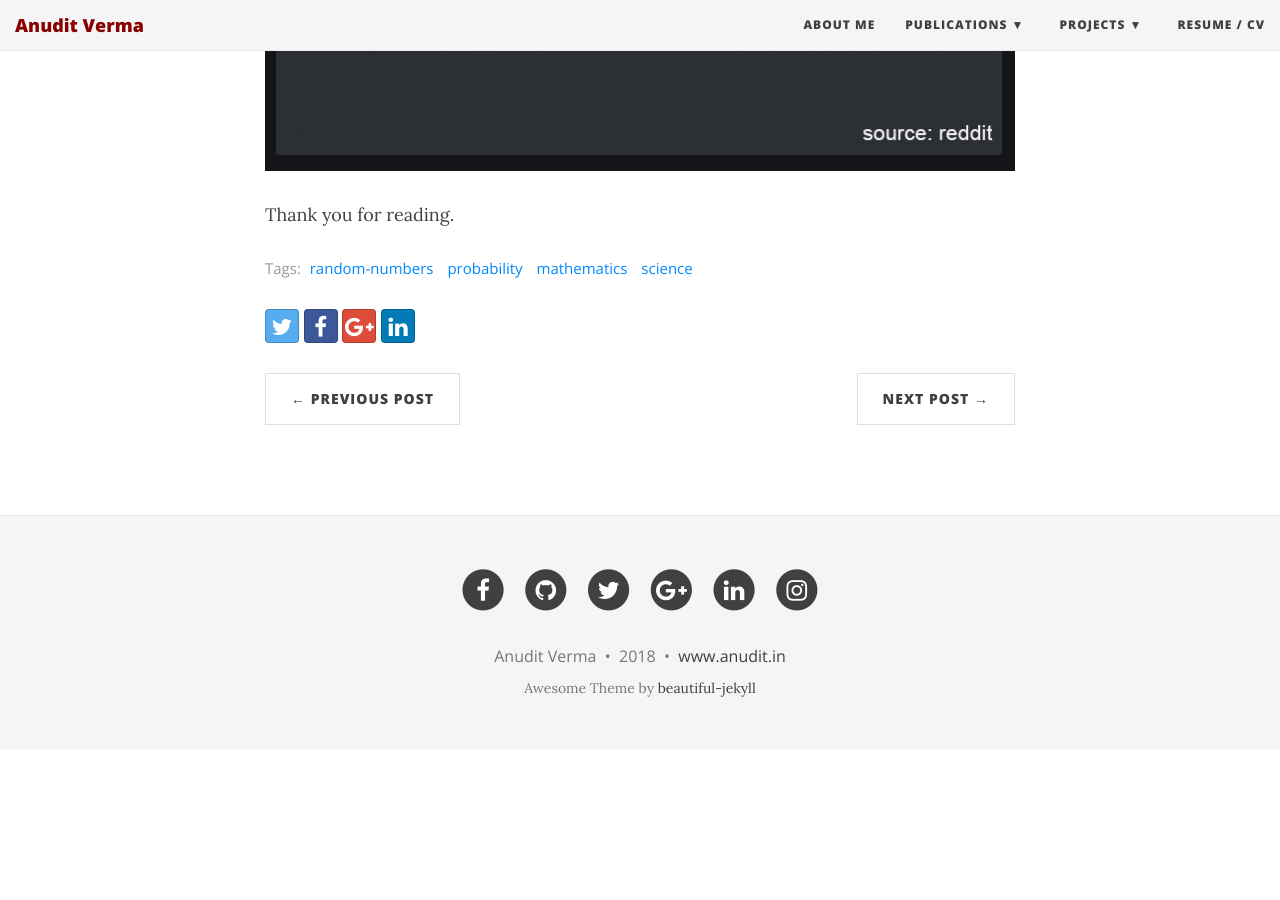
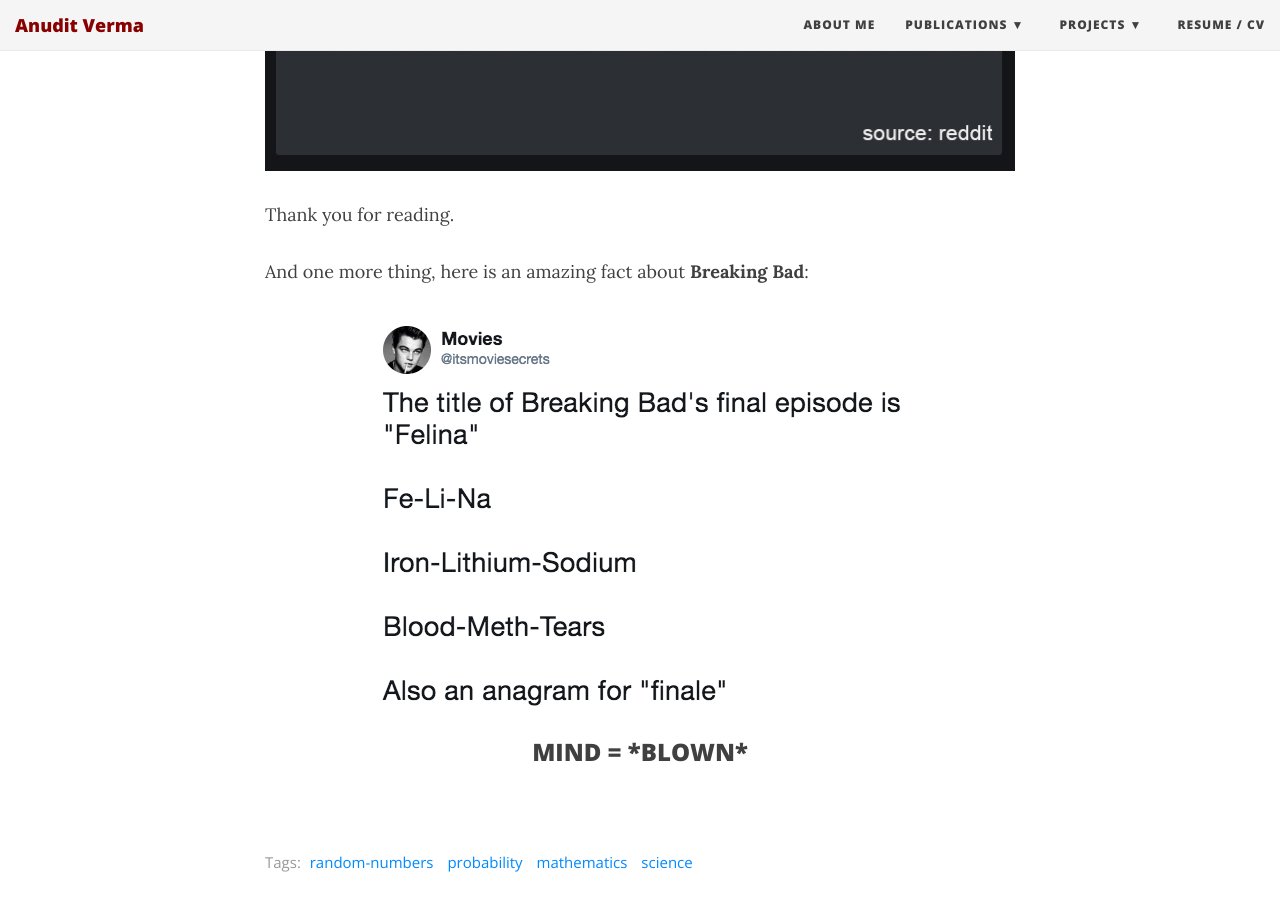
Before and after one commit to anuditverma/anuditverma.github.io, a Jekyll site: the page built from _posts/2015-12-22-are-the-random-numbers-really-random.md, in a window 1280 px wide and 900 px high, scrolled down 3160 px. Built offline with Jekyll 4.4.1, drawn with Linux system fonts in a browser that asks for light colours; nearby versions of some CDN libraries; comment, search, counter and statistics services are not loaded; before the commit the page ends 3909 px from its top, so only the background shows below that.

Commit message:
Added breaking bad fact

```diff
--- a/_posts/2015-12-22-are-the-random-numbers-really-random.md
+++ b/_posts/2015-12-22-are-the-random-numbers-really-random.md
@@ -35,3 +35,10 @@
 
 
 Thank you for reading.
+
+And one more thing, here is an amazing fact about __Breaking Bad__:
+
+
+<center><img src="/img/BBfact.png"><br>
+
+<h3>MIND = *BLOWN*</h3></center><br>
```
Also changed, not shown: img/BBfact.png (added).
